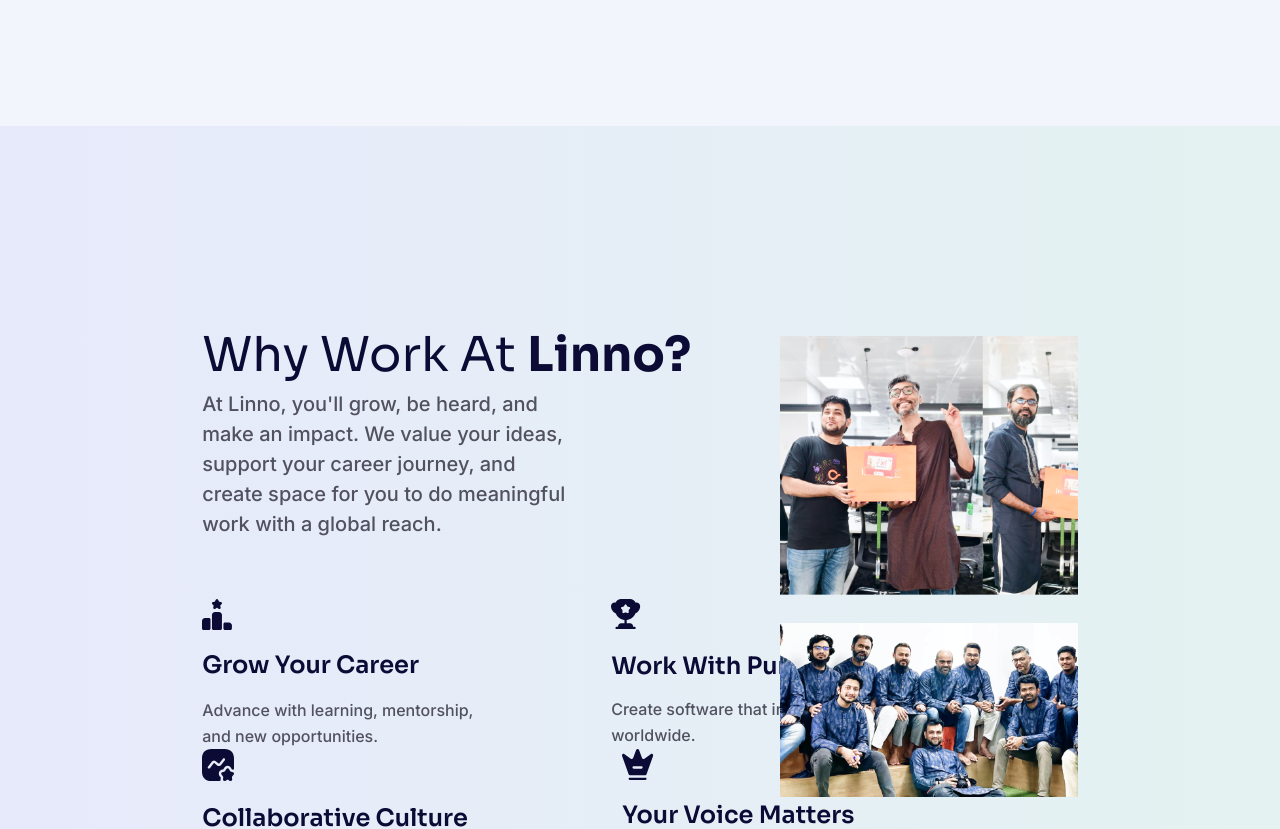
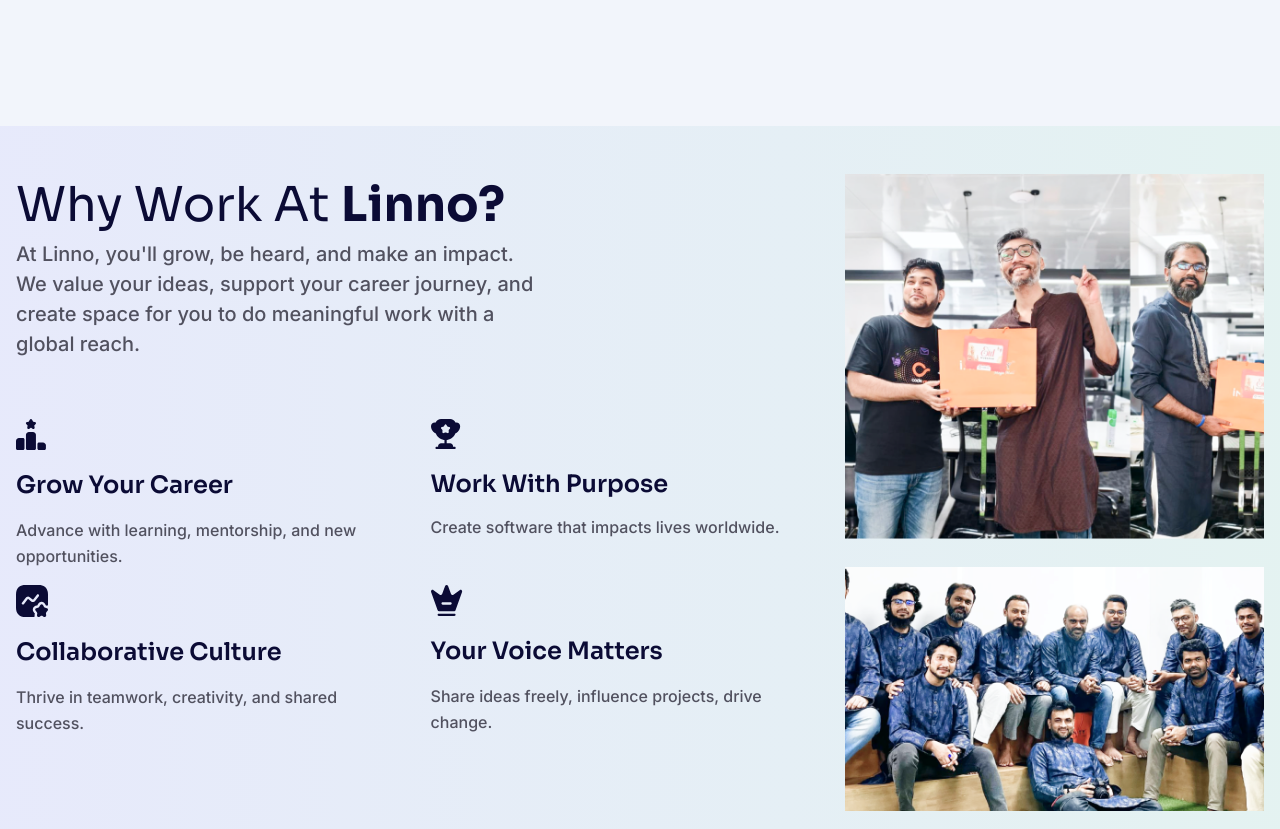
Before and after one commit to CODEREXLTD/Linno-website, a Next.js app: page /careers in a window 1280 px wide. Shown: the part 680-1509 px from the top of the page. Built offline with nearby package versions, Linux system fonts and the light colour scheme.

Commit message:
one section done

```diff
--- a/src/app/careers/Content.jsx
+++ b/src/app/careers/Content.jsx
@@ -119,8 +119,8 @@ const Content = () => {
 			<Hero />
 			{/* Why Work At Linno Section */}
 			<section className="w-full bg-[linear-gradient(90deg,#3433fe0f_0%,_#00c8530f_100%)] mt-[63px] sm:mt-[95px] lg:mt-[126px]">
-				<div className="w-full max-w-[1440px] mx-auto px-4 sm:px-6 lg:px-8 py-[28px] sm:py-[42px] lg:py-[56px]">
-					<div className="flex flex-col lg:flex-row justify-center items-start gap-8 lg:gap-0 w-[72%] mx-auto mt-[71px] sm:mt-[107px] lg:mt-[142px]">
+				<div className="w-full max-w-[1440px] px-2 md:px-4 py-8 md:py-12 mx-auto">
+					<div className="flex flex-col lg:flex-row justify-center items-start gap-8 lg:gap-4">
 						{/* Left Content */}
 						<div className="flex flex-col gap-[30px] sm:gap-[45px] lg:gap-[60px] items-center w-full lg:w-[66%]">
 							<div className="flex flex-col gap-[2px] sm:gap-[3px] lg:gap-[4px] items-start w-full">
@@ -131,9 +131,10 @@ const Content = () => {
 									At Linno, you'll grow, be heard, and make an impact. We value your ideas, support your career journey, and create space for you to do meaningful work with a global reach.
 								</p>
 							</div>
+
 							{/* Features Grid */}
-							<div className="grid grid-cols-1 md:grid-cols-2 gap-8 lg:gap-0 w-full">
-								<div className="flex flex-col gap-[10px] sm:gap-[15px] lg:gap-[20px] items-start w-full">
+							<div className="grid grid-cols-1 md:grid-cols-2 gap-8 lg:gap-4 w-full">
+								<div className="flex flex-col gap-[10px] sm:gap-[15px] lg:gap-[20px] items-start">
 									<Image
 										src="/images/img_icon_gray_900_1.svg"
 										alt="Growth icon"
@@ -150,7 +151,7 @@ const Content = () => {
 										</p>
 									</div>
 								</div>
-								<div className="flex flex-col gap-[11px] sm:gap-[17px] lg:gap-[22px] items-start w-full lg:ml-[120px]">
+								<div className="flex flex-col gap-[10px] sm:gap-[15px] lg:gap-[20px] items-start">
 									<Image
 										src="/images/img_icon_gray_900_2.svg"
 										alt="Purpose icon"
@@ -167,7 +168,7 @@ const Content = () => {
 										</p>
 									</div>
 								</div>
-								<div className="flex flex-col gap-[11px] sm:gap-[17px] lg:gap-[22px] items-start w-full">
+								<div className="flex flex-col gap-[10px] sm:gap-[15px] lg:gap-[20px] items-start">
 									<Image
 										src="/images/img_icon_gray_900_3.svg"
 										alt="Culture icon"
@@ -184,7 +185,7 @@ const Content = () => {
 										</p>
 									</div>
 								</div>
-								<div className="flex flex-col gap-[10px] sm:gap-[15px] lg:gap-[20px] items-start w-full lg:ml-[131px]">
+								<div className="flex flex-col gap-[10px] sm:gap-[15px] lg:gap-[20px] items-start">
 									<Image
 										src="/images/img_icon_gray_900_4.svg"
 										alt="Voice icon"
@@ -204,7 +205,7 @@ const Content = () => {
 							</div>
 						</div>
 						{/* Right Images */}
-						<div className="flex flex-col gap-[14px] sm:gap-[21px] lg:gap-[28px] items-center w-full lg:w-[34%] mt-[6px] sm:mt-[9px] lg:mt-[12px]">
+						<div className="flex flex-col gap-[14px] sm:gap-[21px] lg:gap-[28px] items-center w-full lg:w-[34%]">
 							<Image
 								src="/images/img_frame_14248_394x454.png"
 								alt="Team collaboration"
```
